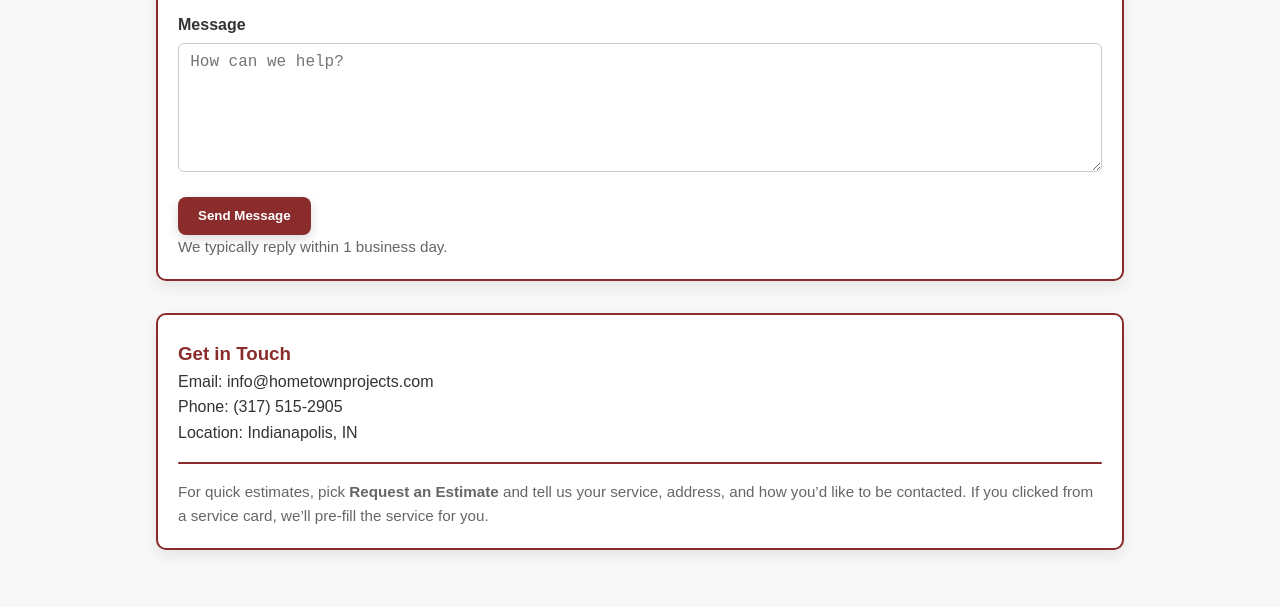
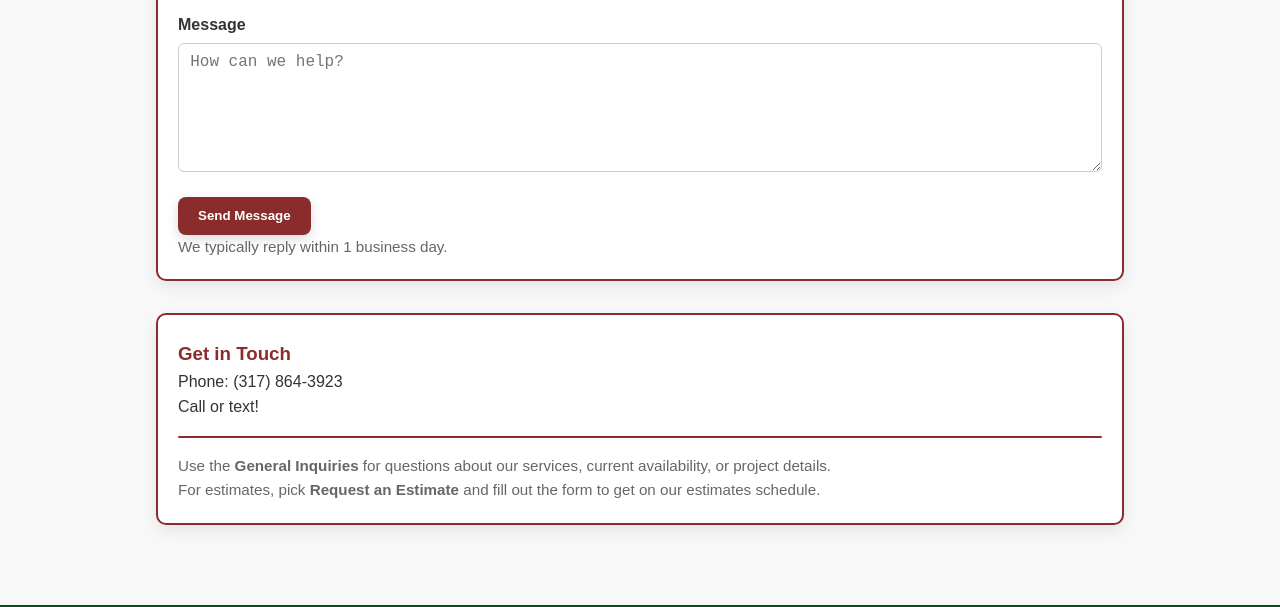
Before and after one commit to samisom/htprojectsllc, a plain HTML site: page docs/contact.html in a window 1280 px wide. Shown: the part 540-1147 px from the top of the page. Drawn offline with Linux system fonts and the light colour scheme.

```diff
--- a/docs/contact.html
+++ b/docs/contact.html
@@ -167,13 +167,15 @@
       <!-- INFO CARD -->
       <div class="contact-info card">
         <h3>Get in Touch</h3>
-        <p>Email: info@hometownprojects.com</p>
-        <p>Phone: (317) 515-2905</p>
-        <p>Location: Indianapolis, IN</p>
+        <p>Phone: (317) 864-3923</p>
+        <p>Call or text!</p>
         <hr style="border:none;height:2px;background:#8B2C2C;border-radius:999px;margin:1rem 0;">
+        <p class ="muted">
+        Use the <strong>General Inquiries</strong> for questions about our services, current availability, or project details.
+        </p>
         <p class="muted">
-          For quick estimates, pick <strong>Request an Estimate</strong> and tell us your service, address, and how you’d like to be contacted.
-          If you clicked from a service card, we’ll pre-fill the service for you.
+          For estimates, pick <strong>Request an Estimate</strong> and fill out the form to get on our
+          estimates schedule.
         </p>
       </div>
     </div>
```
